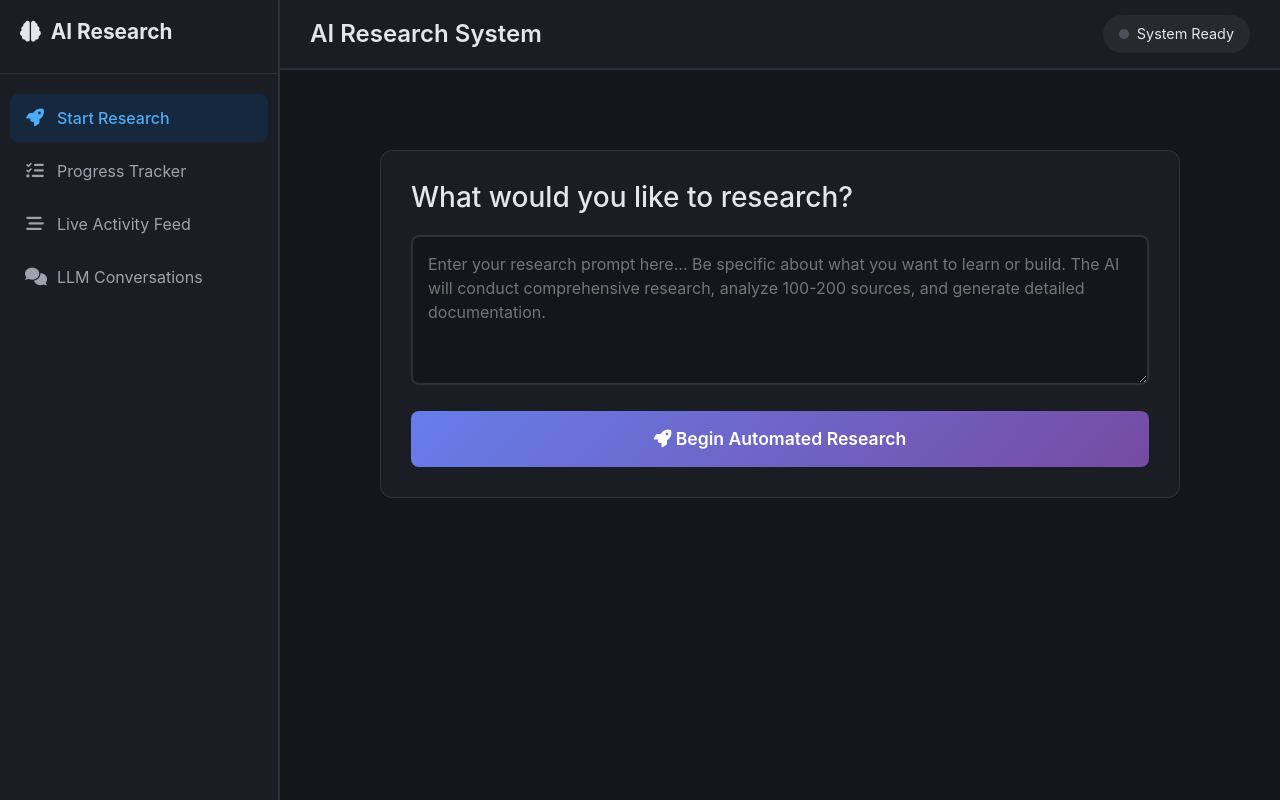
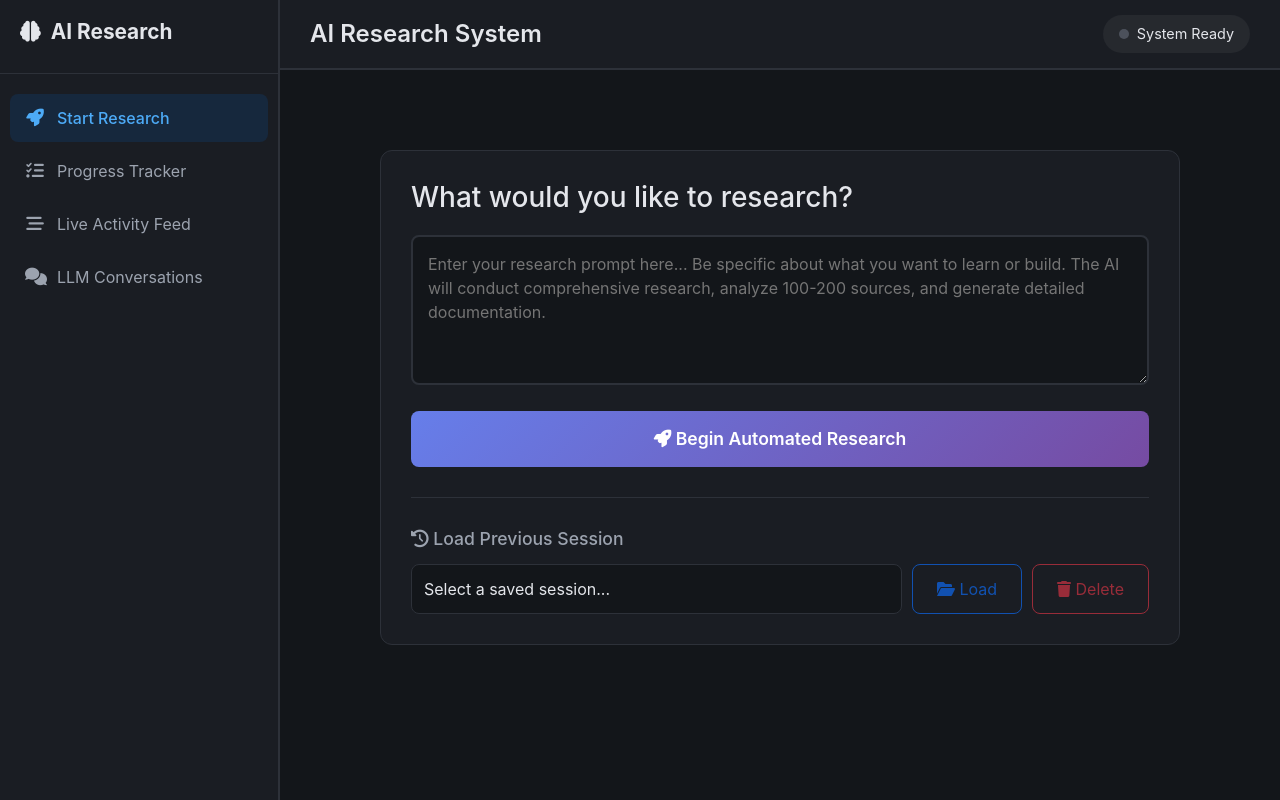
Before and after one commit to woolcoxm/Research.ai, a Flask app: page / in a window 1280 px wide. Run offline with Flask 3, Linux system fonts and the light colour scheme; data that the repository does not hold is empty; some libraries are stand-ins or nearby versions.

Commit message:
TRYING TO ADD RESEARCH PERSISTENCE

```diff
--- a/app/routes.py
+++ b/app/routes.py
@@ -2,12 +2,13 @@ import logging
 import json
 import uuid
 import os
-from datetime import datetime
+from datetime import datetime, timedelta
 from flask import Flask, render_template, request, jsonify, session, send_file
 from config.settings import Config
 from core.conversation_orchestrator import ConversationOrchestrator
 from core.models import ResearchContext, ConversationStage
 from utils.file_manager import FileManager
+from utils.session_persistence import save_session, load_session, list_saved_sessions, delete_session, load_all_sessions
 
 # Configure logging
 logging.basicConfig(level=logging.INFO)
@@ -22,6 +23,62 @@ global_sessions = {}
 
 # Status tracking for active sessions
 active_status = {}
+
+# Load saved sessions on startup
+logger.info("Loading saved sessions from disk...")
+try:
+    loaded_sessions = load_all_sessions()
+    # Convert to JSON-safe format for global_sessions
+    for sid, sdata in loaded_sessions.items():
+        context = sdata.get('context')
+        messages = sdata.get('messages', [])
+
+        safe_messages = [
+            {
+                'llm_type': msg.llm_type.value if hasattr(msg, 'llm_type') else 'system',
+                'content': msg.content[:200] + '...' if len(msg.content) > 200 else msg.content,
+                'timestamp': msg.timestamp.isoformat() if hasattr(msg, 'timestamp') else datetime.now().isoformat()
+            }
+            for msg in messages[-6:]
+        ]
+
+        all_messages_safe = [
+            {
+                'llm_type': msg.llm_type.value if hasattr(msg, 'llm_type') else 'system',
+                'content': msg.content,
+                'timestamp': msg.timestamp.isoformat() if hasattr(msg, 'timestamp') else datetime.now().isoformat(),
+                'id': msg.id if hasattr(msg, 'id') else str(uuid.uuid4())
+            }
+            for msg in messages
+        ]
+
+        global_sessions[sid] = {
+            'session_id': sid,
+            'current_stage': context.current_stage.value if context and hasattr(context, 'current_stage') else 'initial_breakdown',
+            'conversation_round': sdata.get('current_round', 0),
+            'context_maturity': context.context_maturity if context and hasattr(context, 'context_maturity') else 0.0,
+            'quality_gates_passed': context.quality_gates_passed if context and hasattr(context, 'quality_gates_passed') else [],
+            'message_count': len(messages),
+            'search_count': sdata.get('search_count', 0),
+            'latest_messages': safe_messages,
+            'all_messages': all_messages_safe,
+            'completed': sdata.get('completed', False),
+            'failed': sdata.get('failed', False),
+            'error': sdata.get('error'),
+            'saved_files': None,
+            'last_updated': sdata.get('saved_at', datetime.now().isoformat()),
+            'user_prompt': context.original_query[:100] + '...' if context and hasattr(context, 'original_query') and len(context.original_query) > 100 else (context.original_query if context and hasattr(context, 'original_query') else ''),
+            'current_round': sdata.get('current_round', 0),
+            'status': sdata.get('status', 'in_progress')
+        }
+
+    logger.info(f"Loaded {len(loaded_sessions)} saved sessions")
+except Exception as e:
+    logger.error(f"Error loading saved sessions: {e}")
+
+# Session cleanup configuration
+MAX_STORED_SESSIONS = 50  # Limit number of stored sessions
+SESSION_TIMEOUT_HOURS = 24  # Auto-cleanup sessions older than 24 hours
 
 def update_status(session_id, llm_name, activity, details="", research_context=None):
     """Update the current status for a session"""
@@ -46,32 +103,76 @@ def clear_status(session_id):
         active_status[session_id]['is_active'] = False
         active_status[session_id]['activity'] = 'Completed'
 
+def cleanup_old_sessions():
+    """Remove old sessions to prevent memory leaks"""
+    try:
+        current_time = datetime.now()
+        cutoff_time = current_time - timedelta(hours=SESSION_TIMEOUT_HOURS)
+
+        # Find sessions to remove
+        sessions_to_remove = []
+        for session_id, session_data in global_sessions.items():
+            last_updated = datetime.fromisoformat(session_data.get('last_updated', current_time.isoformat()))
+            if last_updated < cutoff_time:
+                sessions_to_remove.append(session_id)
+
+        # Remove old sessions
+        for session_id in sessions_to_remove:
+            del global_sessions[session_id]
+            if session_id in active_status:
+                del active_status[session_id]
+            logger.info(f"Cleaned up old session: {session_id}")
+
+        # Also enforce max session limit
+        if len(global_sessions) > MAX_STORED_SESSIONS:
+            # Sort by last_updated and keep only the most recent
+            sorted_sessions = sorted(
+                global_sessions.items(),
+                key=lambda x: x[1].get('last_updated', ''),
+                reverse=True
+            )
+
+            # Remove oldest sessions beyond limit
+            for session_id, _ in sorted_sessions[MAX_STORED_SESSIONS:]:
+                del global_sessions[session_id]
+                if session_id in active_status:
+                    del active_status[session_id]
+                logger.info(f"Cleaned up excess session: {session_id}")
+
+        if sessions_to_remove or len(global_sessions) > MAX_STORED_SESSIONS:
+            logger.info(f"Session cleanup: {len(sessions_to_remove)} old, now storing {len(global_sessions)} sessions")
+    except Exception as e:
+        logger.error(f"Error during session cleanup: {e}")
+
 def _update_global_session(session_id, research_context, completed=False, failed=False, error=None, saved_files=None):
-    """Update global session store for real-time tracking"""
-    # Get latest messages (last 6 for display)
-    latest_messages = []
-    for msg in research_context.messages[-6:]:
-        latest_messages.append({
+    """Update global session store for real-time tracking - OPTIMIZED"""
+    # Get latest messages (last 6 for display) - using list comprehension
+    latest_messages = [
+        {
             'llm_type': msg.llm_type.value,
-            'content': msg.content[:200] + '...' if len(msg.content) > 200 else msg.content,  # Truncate for UI
+            'content': msg.content[:200] + '...' if len(msg.content) > 200 else msg.content,
             'timestamp': msg.timestamp.isoformat()
-        })
+        }
+        for msg in research_context.messages[-6:]
+    ]
 
-    # Store ALL messages organized by LLM type for conversation history
-    all_messages = []
-    for msg in research_context.messages:
-        all_messages.append({
+    # Store ALL messages - optimized with list comprehension
+    all_messages = [
+        {
             'llm_type': msg.llm_type.value,
             'content': msg.content,
             'timestamp': msg.timestamp.isoformat(),
             'id': msg.id
-        })
+        }
+        for msg in research_context.messages
+    ]
 
     logger.info(f"Updating global session {session_id}: {len(all_messages)} messages stored")
 
-    # Build research metrics
+    # Build research metrics - pre-calculate once
+    total_searches = len(research_context.initial_searches) + len(research_context.targeted_searches)
     research_metrics = {
-        'total_searches': len(research_context.initial_searches) + len(research_context.targeted_searches),
+        'total_searches': total_searches,
         'key_insights': len(research_context.key_insights),
         'conversation_rounds': research_context.conversation_round,
         'context_maturity': research_context.context_maturity,
@@ -94,8 +195,35 @@ def _update_global_session(session_id, research_context, completed=False, failed
         'error': error,
         'saved_files': saved_files,  # Add saved files for completion banner
         'last_updated': datetime.now().isoformat(),
-        'user_prompt': research_context.user_prompt[:100] + '...' if len(research_context.user_prompt) > 100 else research_context.user_prompt
+        'user_prompt': research_context.user_prompt[:100] + '...' if len(research_context.user_prompt) > 100 else research_context.user_prompt,
+        'current_round': research_context.conversation_round,
+        'status': 'completed' if completed else ('failed' if failed else 'in_progress')
     }
+
+    # Auto-save session to disk after each update (with full context and messages)
+    try:
+        persistence_data = {
+            'session_id': research_context.session_id,
+            'current_stage': research_context.current_stage.value,
+            'conversation_round': research_context.conversation_round,
+            'context_maturity': research_context.context_maturity,
+            'quality_gates_passed': research_context.quality_gates_passed,
+            'message_count': len(research_context.messages),
+            'search_count': len(research_context.initial_searches) + len(research_context.targeted_searches),
+            'completed': completed,
+            'failed': failed,
+            'error': error,
+            'last_updated': datetime.now().isoformat(),
+            'user_prompt': research_context.user_prompt,
+            'current_round': research_context.conversation_round,
+            'status': 'completed' if completed else ('failed' if failed else 'in_progress'),
+            'context': research_context,  # Full context for persistence
+            'messages': research_context.messages  # Full messages for persistence
+        }
+        save_session(session_id, persistence_data)
+        logger.info(f"Session {session_id} auto-saved to disk")
+    except Exception as e:
+        logger.error(f"Failed to auto-save session {session_id}: {e}")
 
 # Initialize components
 try:
@@ -141,6 +269,10 @@ def start_research():
         return jsonify({'error': 'System not properly initialized'}), 500
 
     try:
+        # Cleanup old sessions periodically
+        if len(global_sessions) > 0 and len(global_sessions) % 10 == 0:
+            cleanup_old_sessions()
+
         data = request.get_json()
         user_prompt = data.get('prompt', '').strip()
 
@@ -619,6 +751,112 @@ def get_conversations(session_id):
         return jsonify({'error': str(e)}), 500
 
 
+@app.route('/sessions/list', methods=['GET'])
+def list_sessions():
+    """Get list of all saved sessions"""
+    try:
+        sessions = list_saved_sessions()
+        return jsonify({'sessions': sessions})
+    except Exception as e:
+        logger.error(f"Failed to list sessions: {e}")
+        return jsonify({'error': str(e)}), 500
+
+
+@app.route('/sessions/restore/<session_id>', methods=['POST'])
+def restore_session(session_id):
+    """Restore a previously saved session"""
+    try:
+        session_data = load_session(session_id)
+
+        if not session_data:
+            return jsonify({'error': 'Session not found'}), 404
+
+        # Extract context and messages
+        context = session_data.get('context')
+        messages = session_data.get('messages', [])
+
+        # Create JSON-safe version for global_sessions (without raw objects)
+        safe_messages = [
+            {
+                'llm_type': msg.llm_type.value if hasattr(msg, 'llm_type') else 'system',
+                'content': msg.content[:200] + '...' if len(msg.content) > 200 else msg.content,
+                'timestamp': msg.timestamp.isoformat() if hasattr(msg, 'timestamp') else datetime.now().isoformat()
+            }
+            for msg in messages[-6:]  # Last 6 messages
+        ]
+
+        all_messages_safe = [
+            {
+                'llm_type': msg.llm_type.value if hasattr(msg, 'llm_type') else 'system',
+                'content': msg.content,
+                'timestamp': msg.timestamp.isoformat() if hasattr(msg, 'timestamp') else datetime.now().isoformat(),
+                'id': msg.id if hasattr(msg, 'id') else str(uuid.uuid4())
+            }
+            for msg in messages
+        ]
+
+        # Update global sessions with JSON-safe data
+        global_sessions[session_id] = {
+            'session_id': session_id,
+            'current_stage': context.current_stage.value if context else 'initial_breakdown',
+            'conversation_round': session_data.get('current_round', 0),
+            'context_maturity': context.context_maturity if context else 0.0,
+            'quality_gates_passed': context.quality_gates_passed if context else [],
+            'message_count': len(messages),
+            'search_count': session_data.get('search_count', 0),
+            'latest_messages': safe_messages,
+            'all_messages': all_messages_safe,
+            'completed': session_data.get('completed', False),
+            'failed': session_data.get('failed', False),
+            'error': session_data.get('error'),
+            'saved_files': None,
+            'last_updated': datetime.now().isoformat(),
+            'user_prompt': context.original_query[:100] + '...' if context and len(context.original_query) > 100 else (context.original_query if context else ''),
+            'current_round': session_data.get('current_round', 0),
+            'status': session_data.get('status', 'in_progress')
+        }
+
+        # Set as current session
+        session['current_session'] = session_id
+
+        logger.info(f"Restored session {session_id}")
+        return jsonify({
+            'session_id': session_id,
+            'message': 'Session restored successfully',
+            'session_data': {
+                'session_id': session_id,
+                'user_prompt': context.original_query if context else 'Unknown',
+                'message_count': len(messages),
+                'saved_at': session_data.get('saved_at'),
+                'status': session_data.get('status', 'in_progress')
+            }
+        })
+
+    except Exception as e:
+        logger.error(f"Failed to restore session {session_id}: {e}")
+        return jsonify({'error': str(e)}), 500
+
+
+@app.route('/sessions/delete/<session_id>', methods=['DELETE'])
+def delete_saved_session(session_id):
+    """Delete a saved session"""
+    try:
+        success = delete_session(session_id)
+
+        if success:
+            # Also remove from global_sessions if present
+            if session_id in global_sessions:
+                del global_sessions[session_id]
+
+            return jsonify({'message': 'Session deleted successfully'})
+        else:
+            return jsonify({'error': 'Session not found'}), 404
+
+    except Exception as e:
+        logger.error(f"Failed to delete session {session_id}: {e}")
+        return jsonify({'error': str(e)}), 500
+
+
 @app.route('/download/<path:filepath>', methods=['GET'])
 def download_file(filepath):
     """Download a document file"""
--- a/app/templates/index.html
+++ b/app/templates/index.html
@@ -873,6 +873,24 @@
                     <button class="start-button" id="startResearchBtn">
                         <i class="fas fa-rocket"></i> Begin Automated Research
                     </button>
+
+                    <!-- Load Previous Session -->
+                    <div style="margin-top: 30px; padding-top: 30px; border-top: 1px solid var(--border-color);">
+                        <h4 style="margin-bottom: 15px; font-size: 1.1rem; color: var(--text-muted);">
+                            <i class="fas fa-history"></i> Load Previous Session
+                        </h4>
+                        <div style="display: flex; gap: 10px; align-items: flex-start;">
+                            <select class="form-select" id="savedSessionsDropdown" style="flex: 1; background: var(--bg-darker); color: var(--text-light); border: 1px solid var(--border-color); padding: 12px; border-radius: 8px;">
+                                <option value="">Select a saved session...</option>
+                            </select>
+                            <button class="btn btn-outline-primary" id="loadSessionBtn" style="padding: 12px 24px; border-radius: 8px;" disabled>
+                                <i class="fas fa-folder-open"></i> Load
+                            </button>
+                            <button class="btn btn-outline-danger" id="deleteSessionBtn" style="padding: 12px 24px; border-radius: 8px;" disabled>
+                                <i class="fas fa-trash"></i> Delete
+                            </button>
+                        </div>
+                    </div>
                 </div>
             </div>
         </div>
@@ -1140,6 +1158,8 @@
             setupNavigation();
             setupStartButton();
             checkSystemStatus();
+            loadSavedSessions();
+            setupSessionControls();
         });
 
         // Navigation
@@ -1545,6 +1565,89 @@
             };
             return stages[stage] || null;
         }
+
+        // Session Management Functions
+        async function loadSavedSessions() {
+            try {
+                const response = await fetch('/sessions/list');
+                const data = await response.json();
+
+                const dropdown = document.getElementById('savedSessionsDropdown');
+                dropdown.innerHTML = '<option value="">Select a saved session...</option>';
+
+                if (data.sessions && data.sessions.length > 0) {
+                    data.sessions.forEach(session => {
+                        const option = document.createElement('option');
+                        option.value = session.session_id;
+                        const savedDate = new Date(session.saved_at).toLocaleString();
+                        const query = session.query.substring(0, 60) + (session.query.length > 60 ? '...' : '');
+                        option.textContent = `${savedDate} - ${query}`;
+                        dropdown.appendChild(option);
+                    });
+                }
+            } catch (error) {
+                console.error('Failed to load saved sessions:', error);
+            }
+        }
+
+        function setupSessionControls() {
+            const dropdown = document.getElementById('savedSessionsDropdown');
+            const loadBtn = document.getElementById('loadSessionBtn');
+            const deleteBtn = document.getElementById('deleteSessionBtn');
+
+            dropdown.addEventListener('change', function() {
+                const hasSelection = this.value !== '';
+                loadBtn.disabled = !hasSelection;
+                deleteBtn.disabled = !hasSelection;
+            });
+
+            loadBtn.addEventListener('click', async function() {
+                const sessionId = dropdown.value;
+                if (!sessionId) return;
+
+                try {
+                    const response = await fetch(`/sessions/restore/${sessionId}`, {
+                        method: 'POST'
+                    });
+                    const data = await response.json();
+
+                    if (data.session_id) {
+                        currentSessionId = data.session_id;
+
+                        // Switch to progress tab and start polling
+                        switchTab('progress');
+                        startStatusPolling();
+                        startConversationPolling();
+
+                        alert('Session restored successfully!');
+                    }
+                } catch (error) {
+                    console.error('Failed to restore session:', error);
+                    alert('Failed to restore session');
+                }
+            });
+
+            deleteBtn.addEventListener('click', async function() {
+                const sessionId = dropdown.value;
+                if (!sessionId) return;
+
+                if (!confirm('Are you sure you want to delete this session?')) return;
+
+                try {
+                    const response = await fetch(`/sessions/delete/${sessionId}`, {
+                        method: 'DELETE'
+                    });
+
+                    if (response.ok) {
+                        alert('Session deleted successfully');
+                        loadSavedSessions(); // Refresh the list
+                    }
+                } catch (error) {
+                    console.error('Failed to delete session:', error);
+                    alert('Failed to delete session');
+                }
+            });
+        }
     </script>
 </body>
 </html>
--- a/core/models.py
+++ b/core/models.py
@@ -54,6 +54,7 @@ class LLMMessage:
     context_references: List[str] = field(default_factory=list)
     confidence_score: float = 0.0
     quality_issues: List[str] = field(default_factory=list)
+    metadata: Optional[Dict[str, Any]] = field(default_factory=dict)
 
 
 @dataclass
```
Also changed, not shown: core/conversation_orchestrator.py (+33 -15 lines), utils/session_persistence.py (added, +209 -0 lines).
